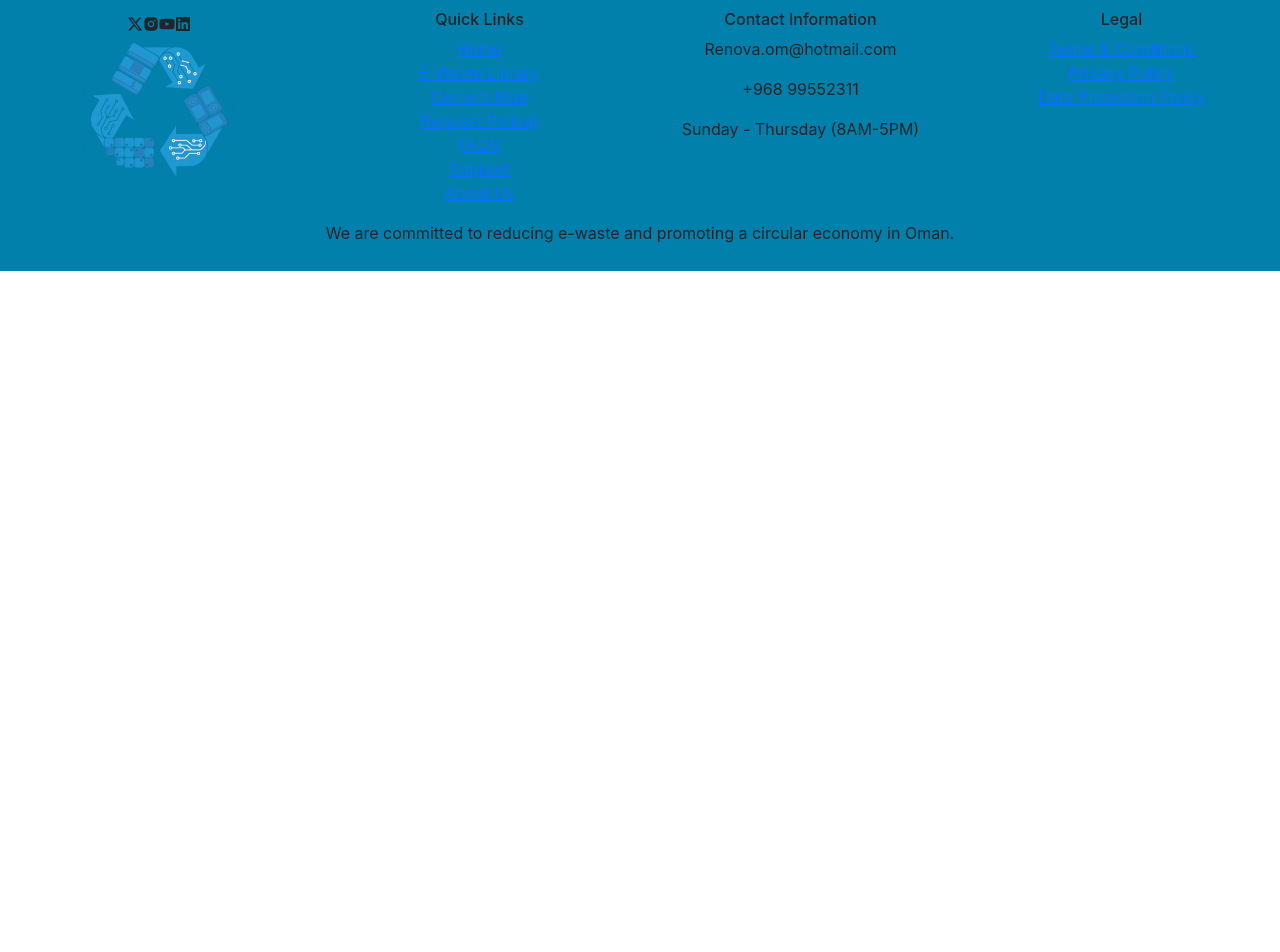
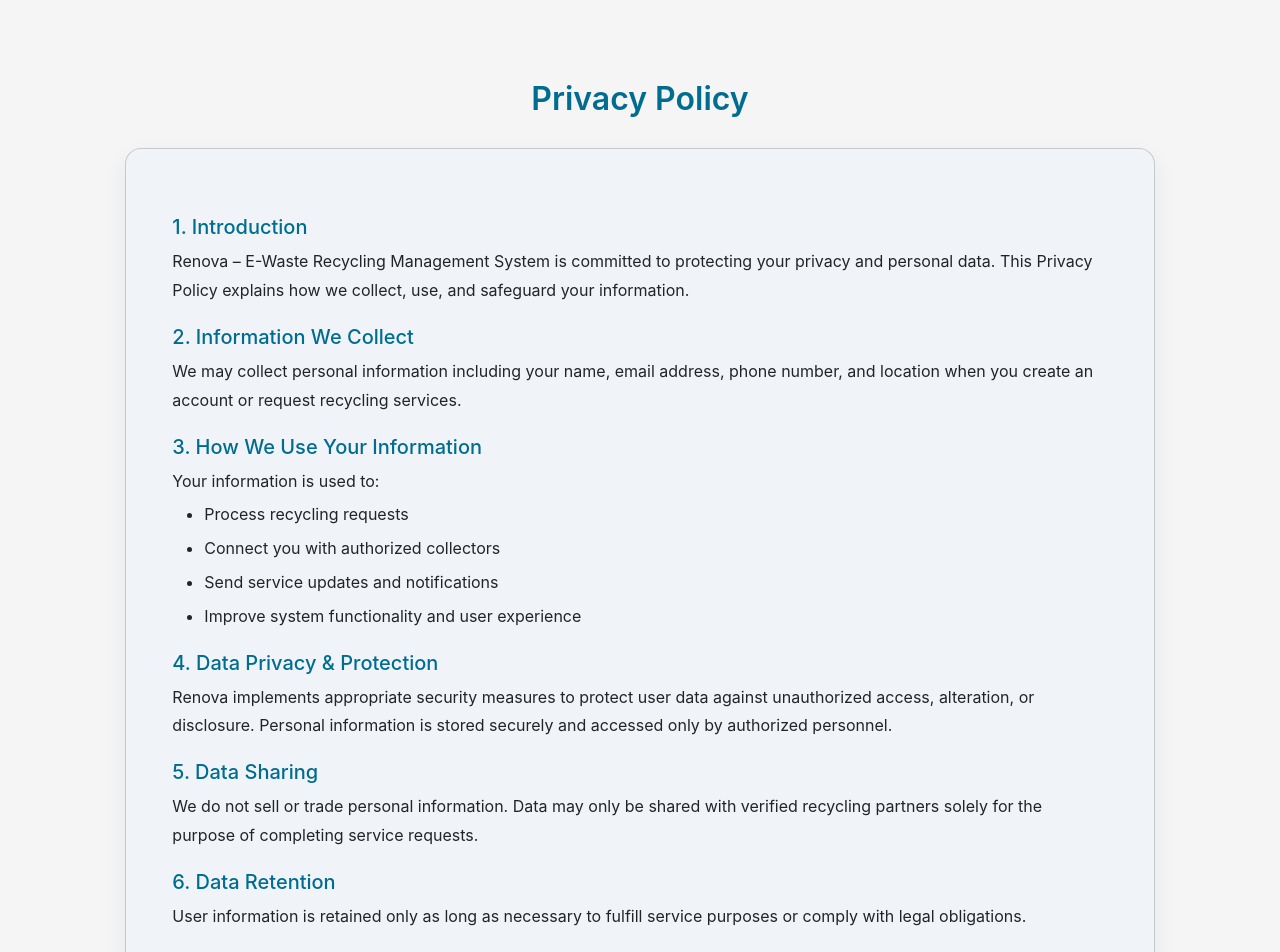
Before and after one commit to razanalraiisi/Renova, a React (Create React App) app in the folder client/: page /privacy in a window 1280 px wide. Shown: the top 952 px of the page. Before the commit the page ends 800 px from the top, so only its background shows below. Built offline with nearby package versions, Linux system fonts and the light colour scheme; the HTML template or start-up script is replaced by a standard one.

Commit message:
footer now has all linked files as required

```diff
--- a/client/src/App.js
+++ b/client/src/App.js
@@ -35,7 +35,9 @@
 import PickupRequest from './components/PickupRequest.js';
 import DropOff from './components/DropOff .js';
 import AdminDashboardGraphs from "./components/AdminDashboardGraphs";
-
+import Support from './components/Support.js';
+import TermsConditions from './components/TermsConditions.js';
+import PrivacyPolicy from './components/PrivacyPolicy.js';
 
 // Admin – Reports
 import RecyclesReport from "./components/RecyclesReport";
@@ -74,6 +76,9 @@
             <Route path="/EWasteLibrary" element={<EWasteLibrary />} />
             <Route path="/admin/devices" element={<AdminEWasteLibrary />} />
             <Route path="/omanmap" element={<OmanMap />} />
+            <Route path="/support" element={<Support />} />
+            <Route path="/terms" element={<TermsConditions />} />
+            <Route path="/privacy" element={<PrivacyPolicy />} />
             <Route path="/PickupRequest" element={<PickupRequest />} />
             <Route path="/DropOff" element={<DropOff />} />
             <Route path="/admin/dashboard/graphs" element={<AdminDashboardGraphs />} />
--- a/client/src/components/AdminFAQ.js
+++ b/client/src/components/AdminFAQ.js
@@ -16,11 +16,12 @@
   const [editId, setEditId] = useState(null);
 
   useEffect(() => {
-    setFaqs(getFAQs());
+    const storedFAQs = getFAQs();
+    setFaqs(storedFAQs);
   }, []);
 
   const handleSave = () => {
-    if (!question || !answer) return;
+    if (!question.trim() || !answer.trim()) return;
 
     let updatedFAQs;
 
@@ -38,6 +39,7 @@
 
     setFaqs(updatedFAQs);
     saveFAQs(updatedFAQs);
+
     setQuestion("");
     setAnswer("");
   };
--- a/client/src/components/Components.css
+++ b/client/src/components/Components.css
@@ -782,3 +782,70 @@
     height: 400px;
   }
 }
+
+.support-container {
+  padding: 80px 20px;
+  min-height: 100vh;
+}
+
+.support-title {
+  text-align: center;
+  color: #006D90;
+  margin-bottom: 30px;
+  font-weight: 600;
+}
+
+.support-card {
+  padding: 30px;
+  border-radius: 16px;
+  box-shadow: 0 8px 25px rgba(0, 0, 0, 0.08);
+  transition: transform 0.3s ease;
+}
+
+.support-card:hover {
+  transform: translateY(-5px);
+}
+
+.support-text {
+  margin-bottom: 25px;
+  color: #555;
+}
+
+.support-contact-item {
+  display: flex;
+  align-items: center;
+  justify-content: center;
+  gap: 10px;
+  margin: 15px 0;
+  font-size: 16px;
+  color: #333;
+}
+
+.support-icon {
+  color: #006D90;
+  font-size: 18px;
+}
+
+.legal-container {
+  padding: 80px 20px;
+  min-height: 100vh;
+}
+
+.legal-title {
+  text-align: center;
+  color: #006D90;
+  margin-bottom: 30px;
+  font-weight: 600;
+}
+
+.legal-card {
+  padding: 30px;
+  border-radius: 16px;
+  box-shadow: 0 8px 25px rgba(0, 0, 0, 0.06);
+  line-height: 1.8;
+}
+
+.legal-card h5 {
+  margin-top: 20px;
+  color: #006D90;
+}
--- a/client/src/components/FAQ.js
+++ b/client/src/components/FAQ.js
@@ -15,7 +15,8 @@
   const [searchTerm, setSearchTerm] = useState("");
 
   useEffect(() => {
-    setFaqs(getFAQs());
+    const storedFAQs = getFAQs();
+    setFaqs(storedFAQs);
   }, []);
 
   // 🔍 Search logic (non-breaking)
@@ -42,7 +43,7 @@
 
         {/* 📂 Accordion */}
         <div className="faq-accordion-wrapper">
-          <UncontrolledAccordion>
+          <UncontrolledAccordion stayOpen>
             {filteredFaqs.length > 0 ? (
               filteredFaqs.map((faq, index) => (
                 <AccordionItem key={faq.id} className="fade-in">
--- a/client/src/components/Footer.js
+++ b/client/src/components/Footer.js
@@ -17,13 +17,10 @@
         </Col>
         <Col>
         <h6>Quick Links</h6><ul className="list-unstyled quick-links">
-              <li><a href="#">Home</a></li>
-              <li><a href="#">E-Waste Library</a></li>
-              <li><a href="#">Centers Map</a></li>
-              <li><a href="#">Request Pickup</a></li>
-              <li><a href="#">FAQS</a></li>
-              <li><a href="#">Support</a></li>
-              <li><a href="#">About Us</a></li>
+              <li><a href="/">Home</a></li>
+              <li><a href="/FAQ">FAQS</a></li>
+              <li><a href="/support">Support</a></li>
+              <li><a href="/AboutUs">About Us</a></li>
             </ul></Col>
         <Col><h6>Contact Information</h6>
         <p>Renova.om@hotmail.com</p>
@@ -31,9 +28,8 @@
             <p>Sunday - Thursday (8AM-5PM)</p></Col>
         <Col><h6>Legal</h6>
         <ul className="list-unstyled legal-links">
-              <li><a href="#">Terms & Conditions</a></li>
-              <li><a href="#">Privacy Policy</a></li>
-              <li><a href="#">Data Protection Policy</a></li>
+              <li><a href="/terms">Terms & Conditions</a></li>
+              <li><a href="/privacy">Privacy Policy</a></li>
             </ul></Col>
       </Row>
       <Row><p>We are committed to reducing e-waste and promoting a circular economy in Oman.</p></Row>
--- /dev/null
+++ b/client/src/components/PrivacyPolicy.js
@@ -0,0 +1,81 @@
+import { Container, Row, Col, Card, CardBody } from "reactstrap";
+import "./Components.css";
+
+const PrivacyPolicy = () => {
+  return (
+    <Container className="legal-container">
+      <Row className="justify-content-center">
+        <Col md="10">
+          <h2 className="legal-title">Privacy Policy</h2>
+
+          <Card className="legal-card">
+            <CardBody>
+
+              <h5>1. Introduction</h5>
+              <p>
+                Renova – E-Waste Recycling Management System is committed
+                to protecting your privacy and personal data. This Privacy
+                Policy explains how we collect, use, and safeguard your
+                information.
+              </p>
+
+              <h5>2. Information We Collect</h5>
+              <p>
+                We may collect personal information including your name,
+                email address, phone number, and location when you create
+                an account or request recycling services.
+              </p>
+
+              <h5>3. How We Use Your Information</h5>
+              <p>
+                Your information is used to:
+                <ul>
+                  <li>Process recycling requests</li>
+                  <li>Connect you with authorized collectors</li>
+                  <li>Send service updates and notifications</li>
+                  <li>Improve system functionality and user experience</li>
+                </ul>
+              </p>
+
+              <h5>4. Data Privacy & Protection</h5>
+              <p>
+                Renova implements appropriate security measures to protect
+                user data against unauthorized access, alteration, or
+                disclosure. Personal information is stored securely and
+                accessed only by authorized personnel.
+              </p>
+
+              <h5>5. Data Sharing</h5>
+              <p>
+                We do not sell or trade personal information. Data may only
+                be shared with verified recycling partners solely for the
+                purpose of completing service requests.
+              </p>
+
+              <h5>6. Data Retention</h5>
+              <p>
+                User information is retained only as long as necessary to
+                fulfill service purposes or comply with legal obligations.
+              </p>
+
+              <h5>7. Your Rights</h5>
+              <p>
+                Users may request to update, correct, or delete their
+                personal data by contacting Renova support.
+              </p>
+
+              <h5>8. Policy Updates</h5>
+              <p>
+                Renova may revise this Privacy Policy from time to time.
+                Updates will be reflected on this page.
+              </p>
+
+            </CardBody>
+          </Card>
+        </Col>
+      </Row>
+    </Container>
+  );
+};
+
+export default PrivacyPolicy;
--- /dev/null
+++ b/client/src/components/Support.js
@@ -0,0 +1,47 @@
+import {
+  Container,
+  Row,
+  Col,
+  Card,
+  CardBody
+} from "reactstrap";
+import { FaEnvelope, FaPhoneAlt, FaMapMarkerAlt } from "react-icons/fa";
+import "./Components.css";
+
+const Support = () => {
+  return (
+    <Container className="support-container">
+      <Row className="justify-content-center">
+        <Col md="6">
+          <h2 className="support-title">Support Center</h2>
+
+          <Card className="support-card text-center">
+            <CardBody>
+              <p className="support-text">
+                Need assistance? Our team is here to help you.
+                Feel free to reach out to us through the contact details below.
+              </p>
+
+              <div className="support-contact-item">
+                <FaEnvelope className="support-icon" />
+                <span>support@renova.com</span>
+              </div>
+
+              <div className="support-contact-item">
+                <FaPhoneAlt className="support-icon" />
+                <span>+968 99552311</span>
+              </div>
+
+              <div className="support-contact-item">
+                <FaMapMarkerAlt className="support-icon" />
+                <span>Muscat, Oman</span>
+              </div>
+            </CardBody>
+          </Card>
+        </Col>
+      </Row>
+    </Container>
+  );
+};
+
+export default Support;
--- /dev/null
+++ b/client/src/components/TermsConditions.js
@@ -0,0 +1,74 @@
+import { Container, Row, Col, Card, CardBody } from "reactstrap";
+import "./Components.css";
+
+const TermsConditions = () => {
+  return (
+    <Container className="legal-container">
+      <Row className="justify-content-center">
+        <Col md="10">
+          <h2 className="legal-title">Terms & Conditions</h2>
+
+          <Card className="legal-card">
+            <CardBody>
+
+              <h5>1. Introduction</h5>
+              <p>
+                Welcome to Renova – E-Waste Recycling Management System.
+                By accessing or using our platform, you agree to comply with
+                and be bound by these Terms and Conditions.
+              </p>
+
+              <h5>2. Purpose of the Platform</h5>
+              <p>
+                Renova provides users with a digital system to schedule,
+                manage, and monitor electronic waste recycling services.
+                The platform connects users with authorized recycling
+                collectors and facilities.
+              </p>
+
+              <h5>3. User Responsibilities</h5>
+              <p>
+                Users must provide accurate and complete information when
+                registering or submitting recycling requests. Any misuse,
+                false reporting, or illegal disposal of electronic waste
+                through the platform is strictly prohibited.
+              </p>
+
+              <h5>4. Recycling Compliance</h5>
+              <p>
+                All e-waste collected through Renova must comply with
+                local environmental regulations in Oman. Users agree not
+                to submit hazardous or prohibited materials outside the
+                defined e-waste categories.
+              </p>
+
+              <h5>5. Limitation of Liability</h5>
+              <p>
+                Renova is not responsible for delays, damages, or losses
+                resulting from third-party collectors or unforeseen
+                operational issues. The system acts as a facilitator
+                between users and recycling services.
+              </p>
+
+              <h5>6. Account Termination</h5>
+              <p>
+                Renova reserves the right to suspend or terminate accounts
+                that violate these terms or misuse the platform.
+              </p>
+
+              <h5>7. Changes to Terms</h5>
+              <p>
+                We may update these Terms and Conditions periodically.
+                Continued use of the platform constitutes acceptance of
+                any modifications.
+              </p>
+
+            </CardBody>
+          </Card>
+        </Col>
+      </Row>
+    </Container>
+  );
+};
+
+export default TermsConditions;
```
Also changed, not shown: client/src/services/FaqServices.js (+12 -3 lines).
